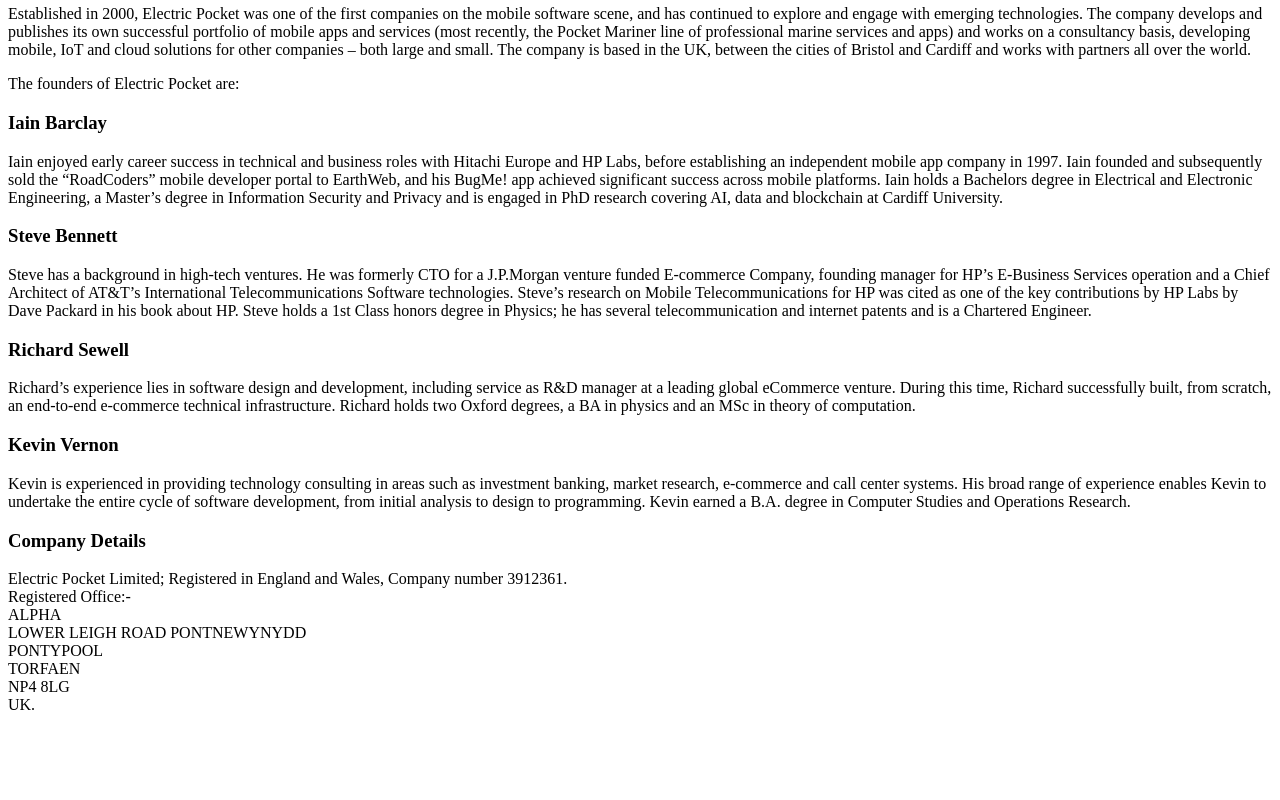
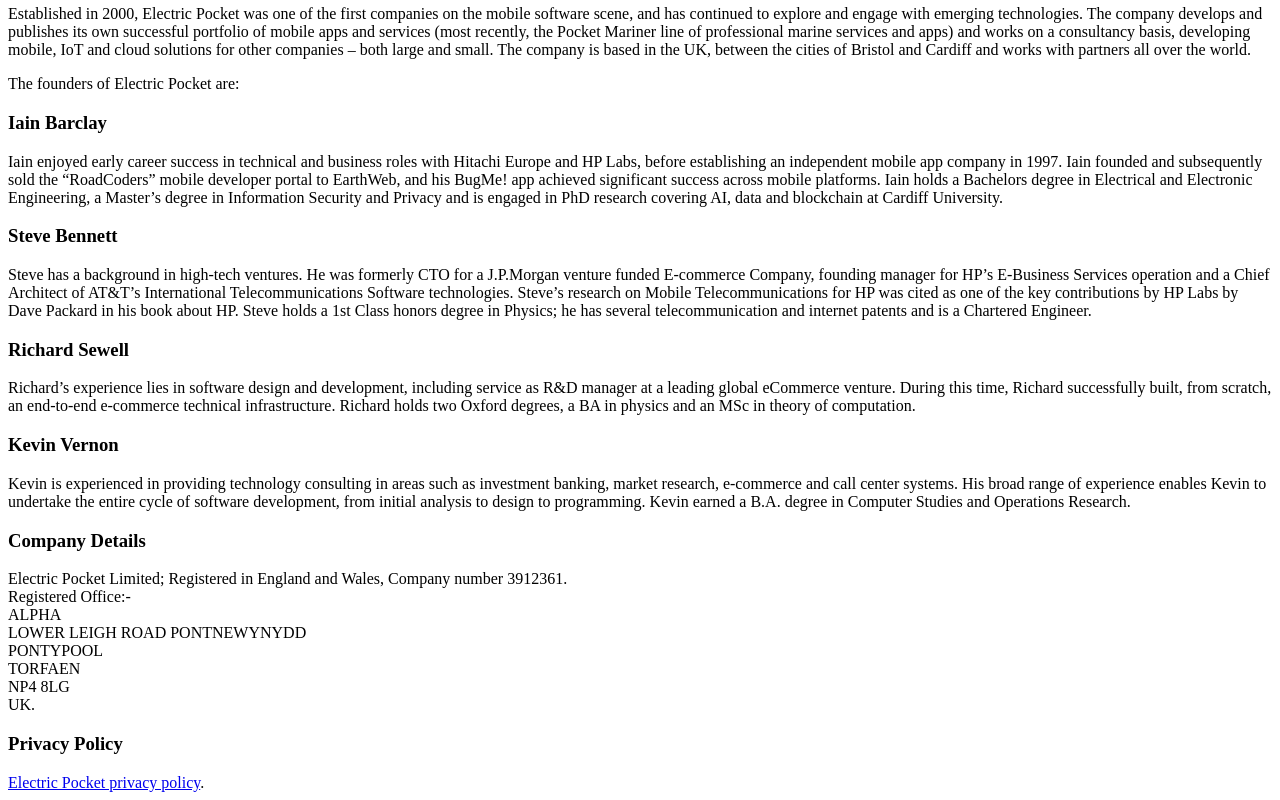
Before and after one commit to epocket/epocket.github.io, a plain HTML site: page index.html in a window 1280 px wide. Shown: the part 687-1487 px from the top of the page. Before the commit the page ends 1409 px from the top, so only its background shows below. Drawn offline with Linux system fonts and the light colour scheme.

Commit message:
Update index.html

```diff
--- a/index.html
+++ b/index.html
@@ -47,3 +47,5 @@
 TORFAEN<br>
 NP4 8LG<br>
 UK.
+<h3>Privacy Policy</h3>
+<a href="privacy.html">Electric Pocket privacy policy</a>.
```
